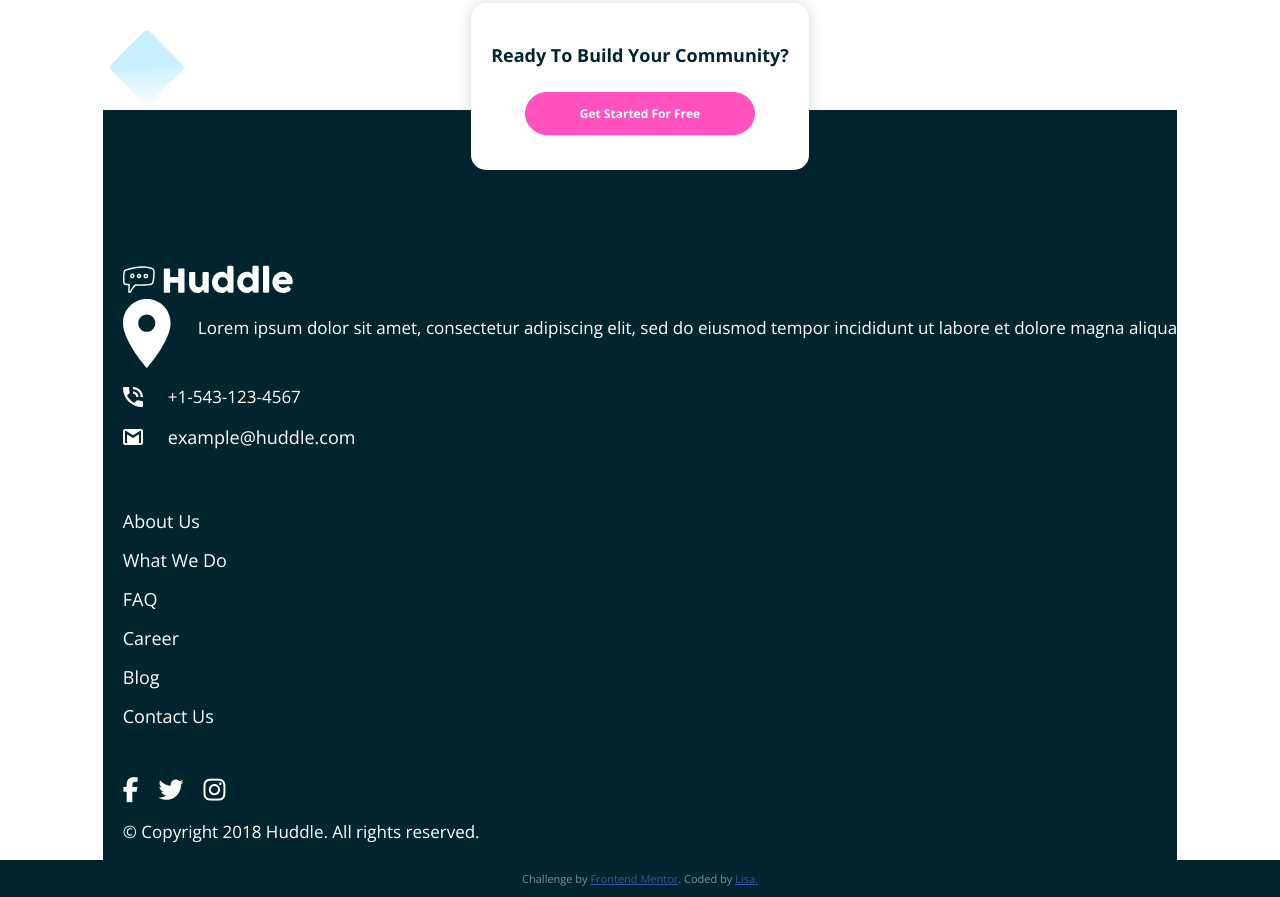
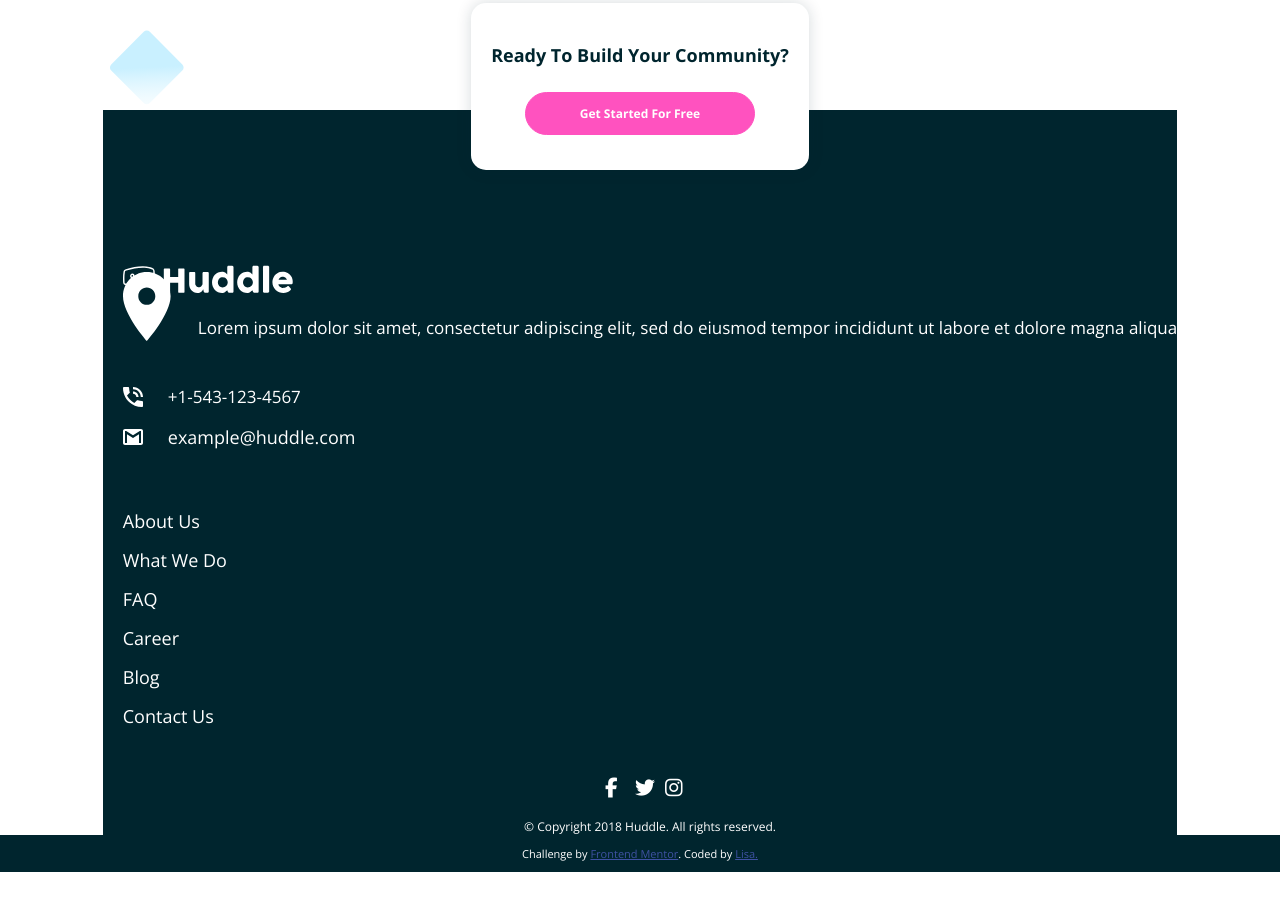
Before and after one commit to CrypticMango/huddle-landing-page-with-alternating-feature-blocks, a plain HTML site: page index.html in a window 1280 px wide. Shown: the part 2138-3035 px from the top of the page. After the commit the page ends 3010 px from the top, so only its background shows below. Drawn offline with nearby package versions, Linux system fonts and the light colour scheme.

Commit message:
tried to get circles around bottom buttons
-

```diff
--- a/index.html
+++ b/index.html
@@ -209,11 +209,13 @@
 				<i class="fa-brands fa-instagram"></i>
 			</div>
 
-      <div id="bottom-copywright">
-        <p>&copy; Copyright 2018 Huddle. All rights reserved.</p>
-      </div>
+			<div id="rights-reserved">
+				<p>&copy; Copyright 2018 Huddle. All rights reserved.</p>
+			  </div>
 
 		</div>
+
+
 
 		<footer>
 			<p class="attribution">
--- a/style.css
+++ b/style.css
@@ -231,6 +231,8 @@ svg {
 
 #location-icon {
     width: 50px;
+    position: relative;
+    top: -27px;
 }
 
 #phone-icon, #email-icon {
@@ -241,10 +243,13 @@ svg {
     margin-bottom: 60px;
 }
 
-#bottom-copywright {
+#rights-reserved p {
     font-size: 12px;
+    display: block;
+    margin: 0 auto;
+    margin-top: 30px;
+    color: white;
 }
-
 
 /*bottom nav links styling*/
 
@@ -261,12 +266,22 @@ li {
 
 #social-icons {
     margin-top: 50px;
+    display: flex;
+    align-items: center;
+    justify-content: center;
 }
 
 .fa-brands {
-    font-size: 25px;
+    width: 10px;
+    height: 10px;
+    font-size: 20px;
     color: white;
     margin-right: 20px;
+}
+
+.fa-brands:hover {
+    color: var(--pink);
+    border: 1px solid var(--pink);
 }
 
 /*attribution styling*/
@@ -279,6 +294,7 @@ footer {
 .attribution {
 	font-size: 11px;
 	text-align: center;
+    color: white;
 }
 .attribution a {
 	color: hsl(228, 45%, 44%);
```
